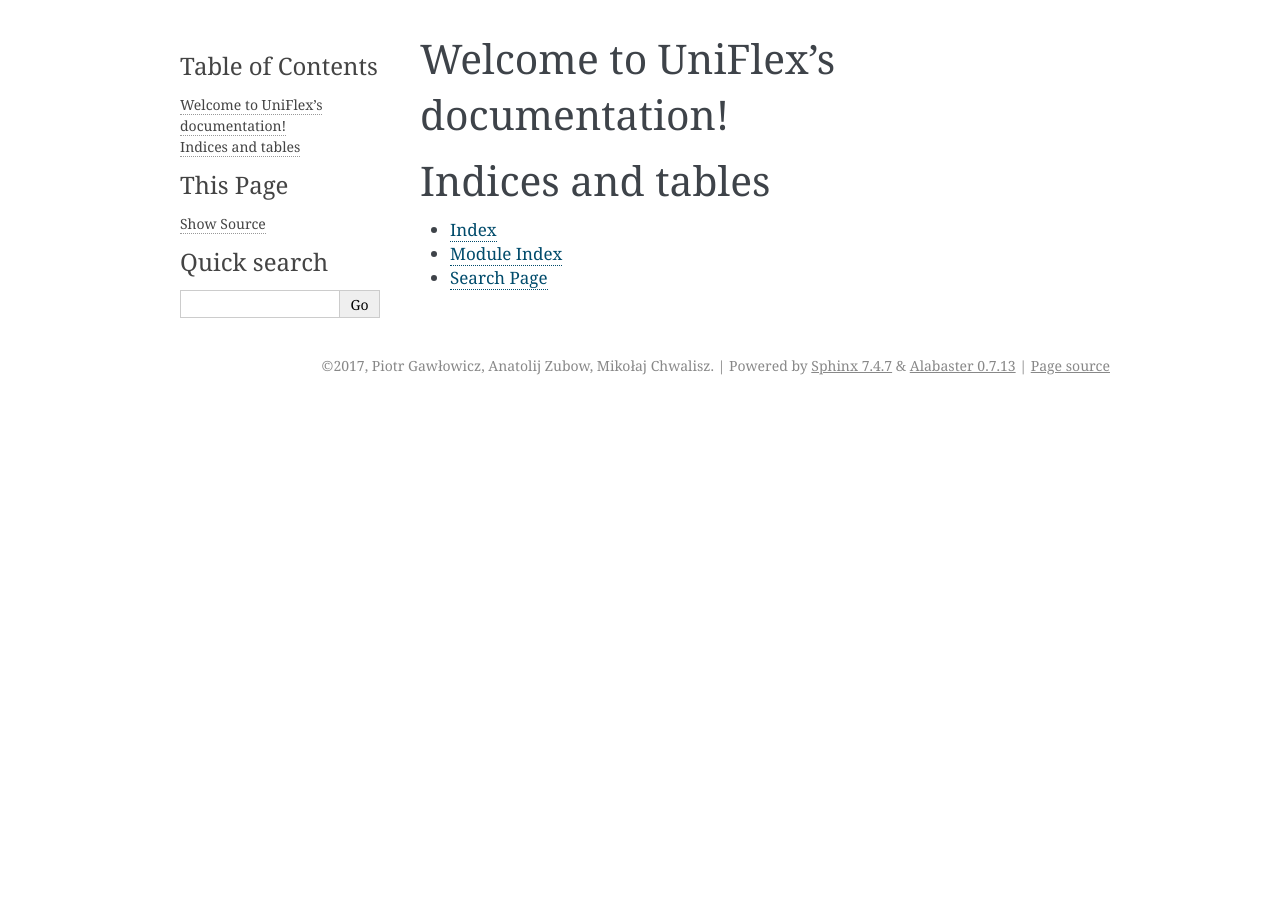
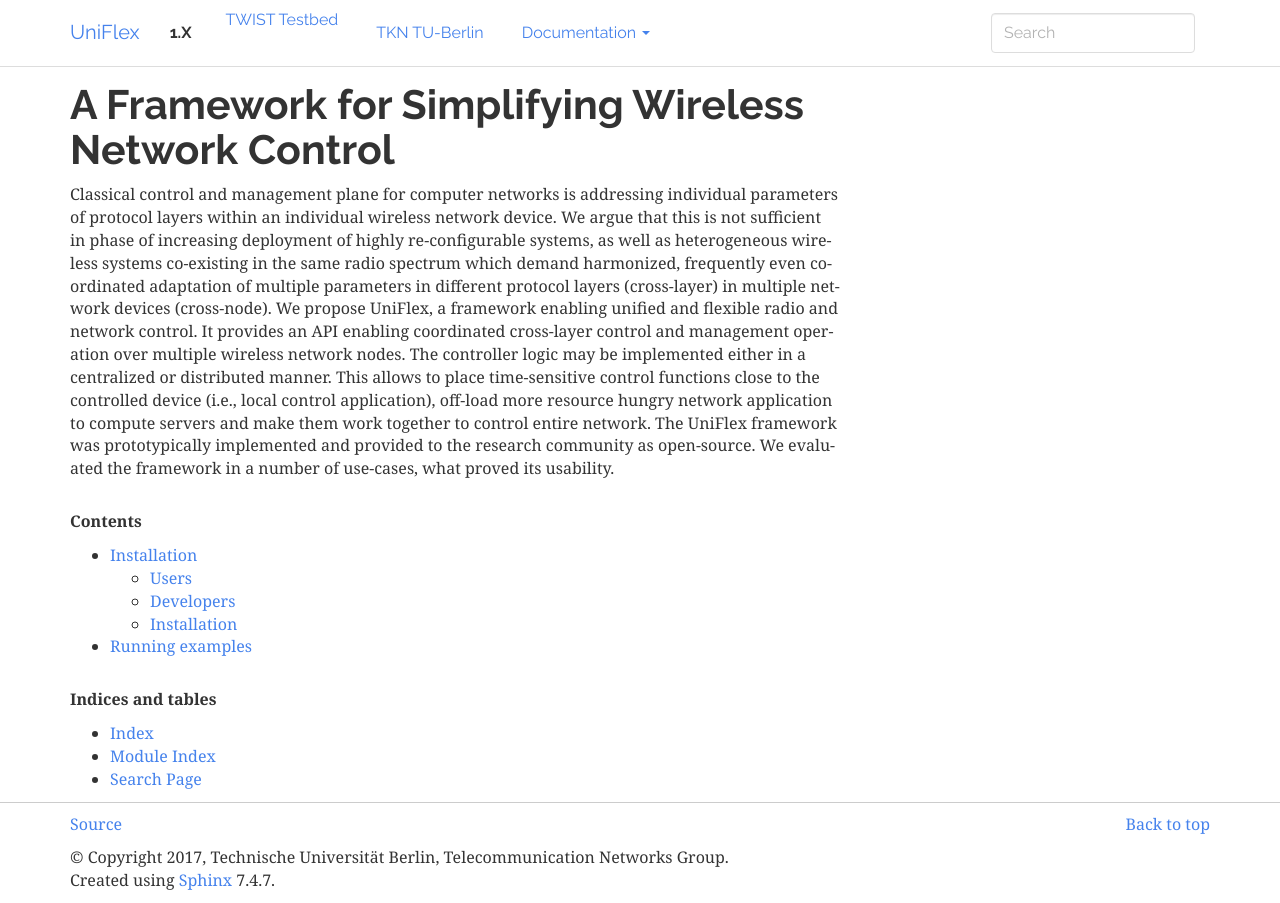
Before and after one commit to uniflex/uniflex, a Sphinx documentation site: the page built from docs/index.rst, in a window 1280 px wide. Built offline with Sphinx 7.4.7, drawn with Linux system fonts in a browser that asks for light colours.

Commit message:
docs: added basic structure

```diff
--- /dev/null
+++ b/docs/_templates/layout.html
@@ -0,0 +1,14 @@
+{% extends "!layout.html" %}
+
+{% block footer %}
+{{ super() }}
+<!-- Google Tag Manager -->
+<noscript><iframe src="//www.googletagmanager.com/ns.html?id={{ google_tagmanager_id }}"
+height="0" width="0" style="display:none;visibility:hidden"></iframe></noscript>
+<script>(function(w,d,s,l,i){w[l]=w[l]||[];w[l].push({'gtm.start':
+new Date().getTime(),event:'gtm.js'});var f=d.getElementsByTagName(s)[0],
+j=d.createElement(s),dl=l!='dataLayer'?'&l='+l:'';j.async=true;j.src=
+'//www.googletagmanager.com/gtm.js?id='+i+dl;f.parentNode.insertBefore(j,f);
+})(window,document,'script','dataLayer','{{ google_tagmanager_id }}');</script>
+<!-- End Google Tag Manager -->
+{% endblock %}
--- /dev/null
+++ b/docs/_templates/localtoc.html
@@ -0,0 +1,4 @@
+<div>
+<h4>Table of Contents</h4>
+{{ toc }}
+</div>
--- /dev/null
+++ b/docs/_templates/relations.html
@@ -0,0 +1,24 @@
+{# Switch to icon instead of text in `sm` view size for BS3 only. #}
+<div>
+<h4>Topics</h4>
+<ul class="nav nav-list">
+{%- if prev %}
+  <li>
+    <a href="{{ prev.link|e }}" title="{{ _('Previous Chapter: ') + prev.title|striptags }}">
+      {%- if theme_bootstrap_version == "2" -%}<span class="icon-chevron-left visible-tablet"></span>{%- endif -%}
+      {%- if theme_bootstrap_version == "3" -%}<span class="glyphicon glyphicon-chevron-left visible"></span>{%- endif -%}
+      <span class="hidden-sm hidden-tablet">{{ prev.title|striptags }}</span>
+    </a>
+  </li>
+{%- endif %}
+{%- if next %}
+  <li>
+    <a href="{{ next.link|e }}" title="{{ _('Next Chapter: ') + next.title|striptags }}">
+      {%- if theme_bootstrap_version == "2" -%}<span class="icon-chevron-right visible-tablet"></span>{%- endif -%}
+      {%- if theme_bootstrap_version == "3" -%}<span class="glyphicon glyphicon-chevron-right visible"></span>{%- endif -%}
+      <span class="hidden-sm hidden-tablet">{{ next.title|striptags }}</span>
+    </a>
+  </li>
+{%- endif %}
+</ul>
+</div>
--- a/docs/conf.py
+++ b/docs/conf.py
@@ -20,7 +20,8 @@
 # import os
 # import sys
 # sys.path.insert(0, os.path.abspath('.'))
-
+import sphinx_bootstrap_theme
+from subprocess import Popen, PIPE
 
 # -- General configuration ------------------------------------------------
 
@@ -51,17 +52,26 @@ master_doc = 'index'
 
 # General information about the project.
 project = 'UniFlex'
-copyright = '2017, Piotr Gawłowicz, Anatolij Zubow, Mikołaj Chwalisz'
+copyright = ('2017, Technische Universität Berlin, '
+    + 'Telecommunication Networks Group')
 author = 'Piotr Gawłowicz, Anatolij Zubow, Mikołaj Chwalisz'
 
-# The version info for the project you're documenting, acts as replacement for
-# |version| and |release|, also used in various other places throughout the
-# built documents.
-#
-# The short X.Y version.
-version = '0.1.0'
+
+def get_version():
+    """Returns project version as string from 'git describe' command.
+    """
+    pipe = Popen('git describe --tags --always', stdout=PIPE, shell=True)
+    version = pipe.stdout.read()
+
+    if version:
+        return version.decode("utf-8").lstrip('v').rstrip()
+    else:
+        return '1.X'
+
+
+version = get_version()
 # The full version, including alpha/beta/rc tags.
-release = '0.1.0'
+release = version
 
 # The language for content autogenerated by Sphinx. Refer to documentation
 # for a list of supported languages.
@@ -78,6 +88,8 @@ exclude_patterns = ['_build', 'Thumbs.db', '.DS_Store']
 # The name of the Pygments (syntax highlighting) style to use.
 pygments_style = 'sphinx'
 
+show_authors = True
+
 # If true, `todo` and `todoList` produce output, else they produce nothing.
 todo_include_todos = True
 
@@ -87,19 +99,81 @@ todo_include_todos = True
 # The theme to use for HTML and HTML Help pages.  See the documentation for
 # a list of builtin themes.
 #
-html_theme = 'alabaster'
+html_theme = 'bootstrap'
+html_theme_path = sphinx_bootstrap_theme.get_html_theme_path()
 
-# Theme options are theme-specific and customize the look and feel of a theme
-# further.  For a list of options available for each theme, see the
-# documentation.
-#
-# html_theme_options = {}
+html_theme_options = {
+    # Navigation bar title. (Default: ``project`` value)
+    # 'navbar_title': "",
 
-# Add any paths that contain custom static files (such as style sheets) here,
-# relative to this directory. They are copied after the builtin static files,
-# so a file named "default.css" will overwrite the builtin "default.css".
+    # Tab name for entire site. (Default: "Site")
+    'navbar_site_name': "Documentation",
+
+    # A list of tuples containing pages or urls to link to.
+    # Valid tuples should be in the following forms:
+    #    (name, page)                 # a link to a page
+    #    (name, "/aa/bb", 1)          # a link to an arbitrary relative url
+    #    (name, "http://example.com", True) # arbitrary absolute url
+    # Note the "1" or "True" value above as the third argument to indicate
+    # an arbitrary url.
+    'navbar_links': [
+        ("TWIST Testbed", "https://www.twist.tu-berlin.de/", True),
+        ("TKN TU-Berlin", "http://www.tkn.tu-berlin.de/", True)
+    ],
+
+    # Render the next and previous page links in navbar. (Default: true)
+    'navbar_sidebarrel': False,
+
+    # Render the current pages TOC in the navbar. (Default: true)
+    'navbar_pagenav': False,
+
+    # Tab name for the current pages TOC. (Default: "Page")
+    'navbar_pagenav_name': "Page",
+
+    # Global TOC depth for "site" navbar tab. (Default: 1)
+    # Switching to -1 shows all levels.
+    'globaltoc_depth': 1,
+
+    # Include hidden TOCs in Site navbar?
+    #
+    # Note: If this is "false", you cannot have mixed ``:hidden:`` and
+    # non-hidden ``toctree`` directives in the same page, or else the build
+    # will break.
+    #
+    # Values: "true" (default) or "false"
+    'globaltoc_includehidden': "true",
+
+    # HTML navbar class (Default: "navbar") to attach to <div> element.
+    # For black navbar, do "navbar navbar-inverse"
+    'navbar_class': "navbar",
+
+    # Fix navigation bar to top of page?
+    # Values: "true" (default) or "false"
+    'navbar_fixed_top': "true",
+
+    # Location of link to source.
+    # Options are "nav" (default), "footer" or anything else to exclude.
+    'source_link_position': "footer",
+
+    # Bootswatch (http://bootswatch.com/) theme.
+    #
+    # Options are nothing (default) or the name of a valid theme
+    # such as "amelia" or "cosmo".
+    'bootswatch_theme': "readable",
+
+    # Choose Bootstrap version.
+    # Values: "3" (default) or "2" (in quotes)
+    'bootstrap_version': "3",
+}
+
+html_logo = "_static/logo.png"
+html_favicon = "_static/favicon.ico"
 html_static_path = ['_static']
-
+html_extra_path = ['robots.txt']
+html_sidebars = {
+    '**': ['localtoc.html', 'relations.html'],
+    'index': []
+}
 
 # -- Options for HTMLHelp output ------------------------------------------
 
--- a/docs/index.rst
+++ b/docs/index.rst
@@ -1,19 +1,24 @@
-.. UniFlex documentation master file, created by
-   sphinx-quickstart on Fri Feb  3 10:33:58 2017.
-   You can adapt this file completely to your liking, but it should at least
-   contain the root `toctree` directive.
+A Framework for Simplifying Wireless Network Control
+====================================================
 
-Welcome to UniFlex's documentation!
-===================================
+Classical control and management plane for computer networks is addressing individual parameters of protocol layers within an individual wireless network device.
+We argue that this is not sufficient in phase of increasing deployment of highly re-configurable systems, as well as heterogeneous wireless systems co-existing in the same radio spectrum which demand harmonized, frequently even coordinated adaptation of multiple parameters in different protocol layers (cross-layer) in multiple network devices (cross-node).
+We propose UniFlex, a framework enabling unified and flexible radio and network control.
+It provides an API enabling coordinated cross-layer control and management operation over multiple wireless network nodes.
+The controller logic may be implemented either in a centralized or distributed manner.
+This allows to place time-sensitive control functions close to the controlled device (i.e., local control application), off-load more resource hungry network application to compute servers and make them work together to control entire network.
+The UniFlex framework was prototypically implemented and provided to the research community as open-source.
+We evaluated the framework in a number of use-cases, what proved its usability.
+
+.. rubric:: Contents
 
 .. toctree::
    :maxdepth: 2
-   :caption: Contents:
 
+   installation
+   examples
 
-
-Indices and tables
-==================
+.. rubric:: Indices and tables
 
 * :ref:`genindex`
 * :ref:`modindex`
--- /dev/null
+++ b/docs/robots.txt
@@ -0,0 +1,2 @@
+User-Agent: *
+Disallow: /_sources
--- a/setup.py
+++ b/setup.py
@@ -22,6 +22,6 @@ setup(
     keywords='wireless control',
     install_requires=['apscheduler', 'pyzmq', 'dill', 'protobuf', 'decorator'],
     extras_require={
-        'dev': ['check-manifest', 'sphinx'],
+        'dev': ['check-manifest', 'sphinx', 'sphinx_bootstrap_theme'],
     },
 )
```
Also changed, not shown: docs/examples.rst (added, +17 -0 lines), docs/installation.rst (added, +97 -0 lines), docs/_static/favicon.ico (added), docs/_static/logo.png (added).
